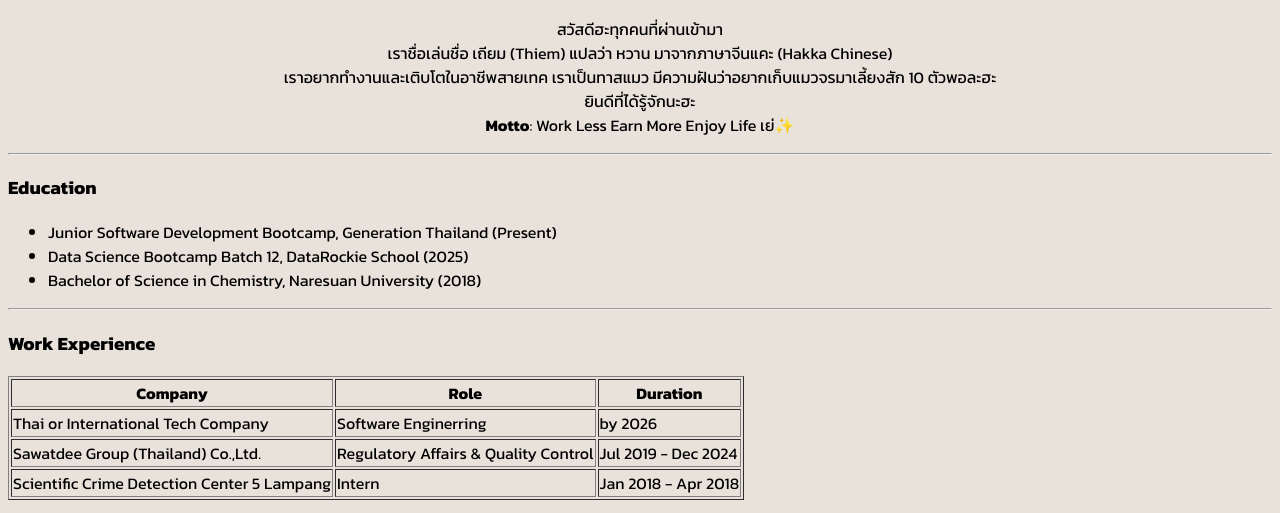
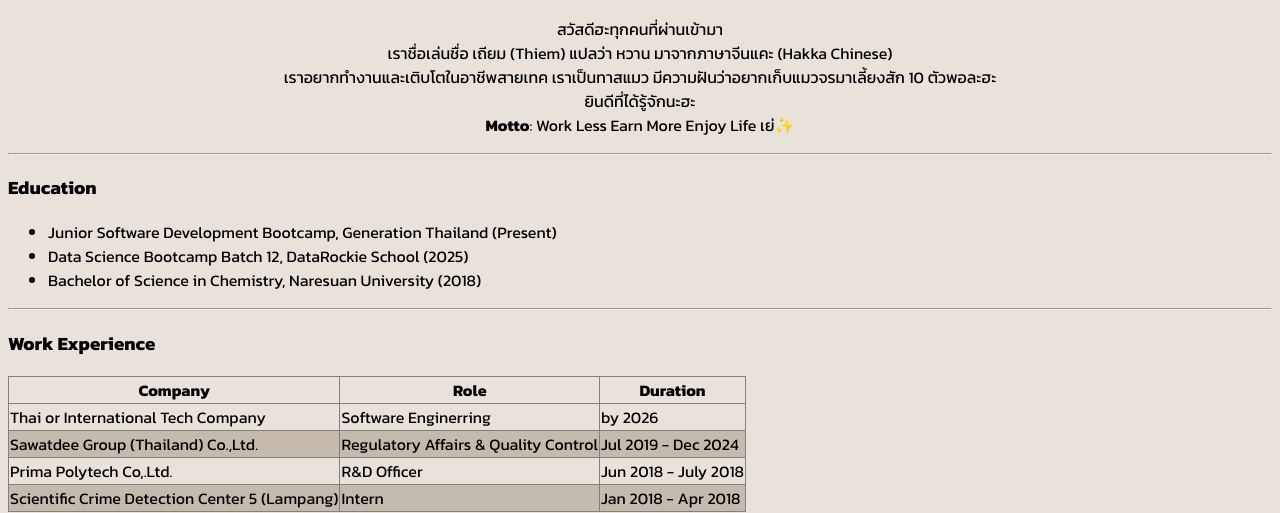
Before and after one commit to Ajjimaj/jsd13-week03-first-meet-html, a plain HTML site: page my-portfolio/portfolio.html in a window 1280 px wide. Shown: the part 457-970 px from the top of the page. Drawn offline with Linux system fonts and the light colour scheme.

Commit message:
html: modified portfolio.html

```diff
--- a/my-portfolio/portfolio.html
+++ b/my-portfolio/portfolio.html
@@ -16,7 +16,20 @@
         font-family: "Kanit", sans-serif;
       }
     </style>
+
+    <!-- Adjust Table -->
+    <style>
+      table,
+      th,
+      td {
+        border-collapse: collapse;
+      }
+      tr:nth-child(even) {
+        background-color: rgb(196, 186, 174);
+      }
+    </style>
   </head>
+
   <body style="background-color: rgb(232, 226, 219)">
     <h1 style="text-align: center" style="color: rgb(61, 38, 9)">
       Ajjima Jommuengbout
@@ -72,19 +85,17 @@
           <td>Jul 2019 - Dec 2024</td>
         </tr>
         <tr>
-          <td>Scientific Crime Detection Center 5 Lampang</td>
+          <td>Prima Polytech Co,.Ltd.</td>
+          <td>R&D Officer</td>
+          <td>Jun 2018 - July 2018</td>
+        </tr>
+        <tr>
+          <td>Scientific Crime Detection Center 5 (Lampang)</td>
           <td>Intern</td>
           <td>Jan 2018 - Apr 2018</td>
         </tr>
       </tbody>
     </table>
-
-    <!-- <ul>
-      <li>
-        Prima Polytech Co., Ltd. Regulatory Affairs & Quality Control in Cosmetic Industry (2019-2024)
-      </li>
-    </ul>
-    <hr /> -->
 
     <h3>Contact Me</h3>
     <ul>
```
